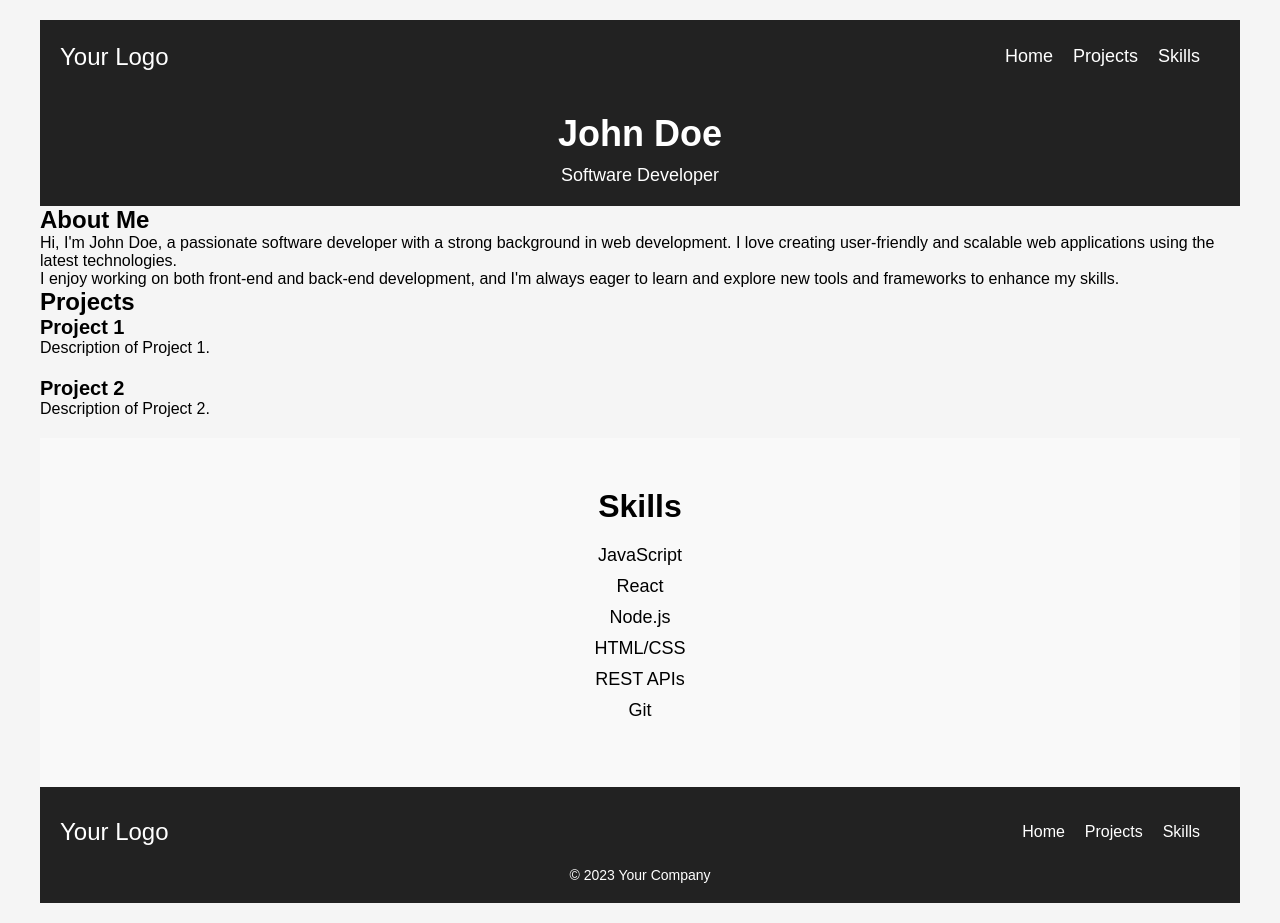
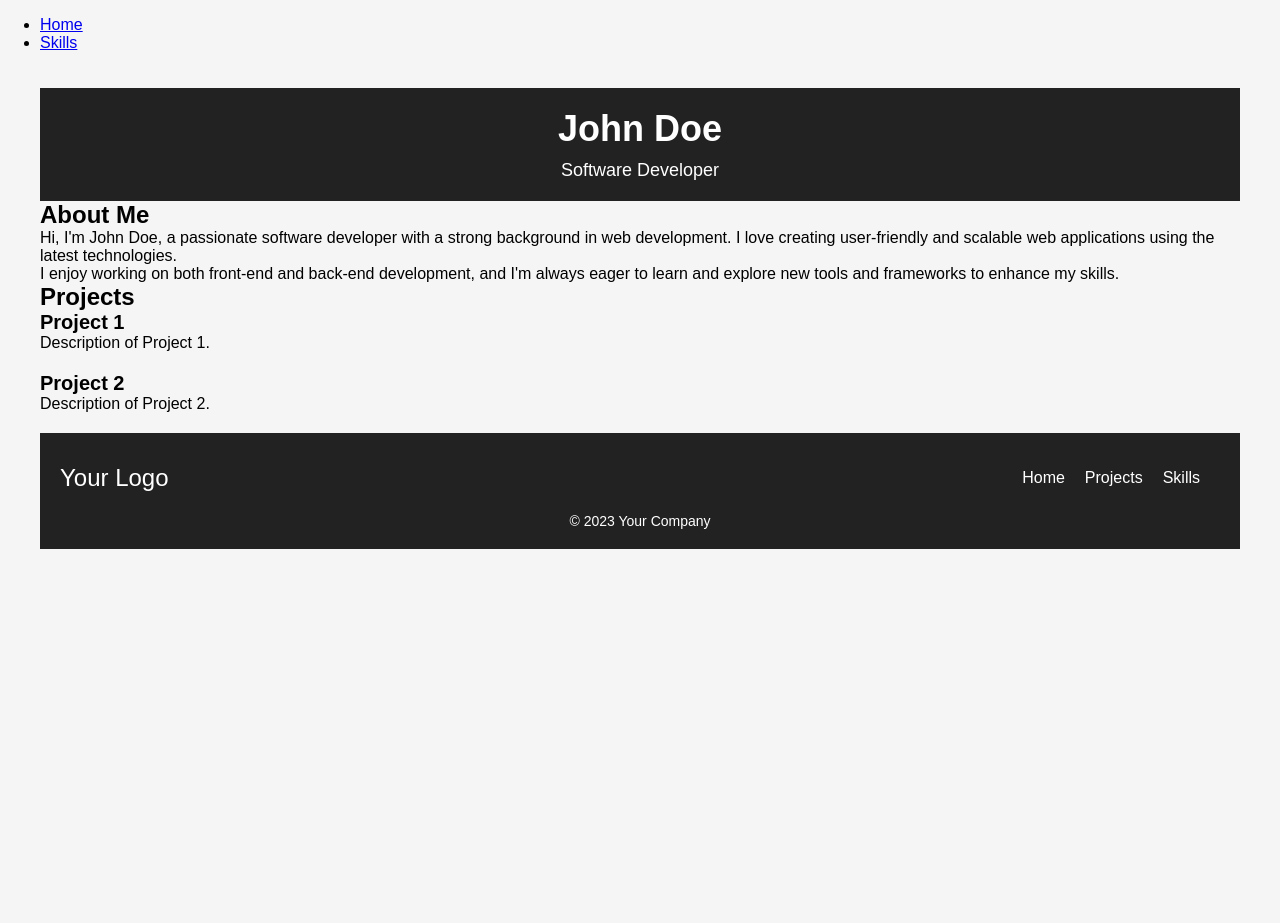
Before and after one commit to calebgdarling/caleb-darling-portfolio, a React (Create React App) app: page / in a window 1280 px wide. After the commit the page ends 800 px from the top, so only its background shows below. Built offline with nearby package versions, Linux system fonts and the light colour scheme.

Commit message:
added react-router for seperate pages

```diff
--- a/src/App.js
+++ b/src/App.js
@@ -1,15 +1,17 @@
 import React from 'react';
-import { BrowserRouter as Router, Route, Switch } from 'react-router-dom';
+import { BrowserRouter as Router, Route, Routes } from 'react-router-dom';
 import Home from './components/pages/home-page/Home';
 import SkillsPage from './components/pages/skills-page/SkillsPage';
+import Navbar from './components/navbar/Navbar';
 
 function App() {
   return (
     <Router>
-      <Switch>
-        <Route exact path="/" component={Home} />
-        <Route path="/skills" component={SkillsPage} />
-      </Switch>
+      <Navbar />
+      <Routes>
+        <Route path="/" element={<Home />} />
+        <Route path="/skills" element={<SkillsPage />} />
+      </Routes>
     </Router>
   );
 }
--- a/src/components/navbar/Navbar.js
+++ b/src/components/navbar/Navbar.js
@@ -1,16 +1,16 @@
 import React from 'react';
-import './Navbar.css'; // You can create a separate CSS file for styling
+import { Link } from 'react-router-dom'; // Import Link from react-router-dom
 
 function Navbar() {
   return (
     <nav className="navbar">
-      <div className="logo">
-        <a href="/">Your Logo</a>
-      </div>
-      <ul className="nav-links">
-        <li><a href="#home">Home</a></li>
-        <li><a href="#projects">Projects</a></li>
-        <li><a href="#skills">Skills</a></li>
+      <ul>
+        <li>
+          <Link to="/">Home</Link> {/* Use Link to navigate to Home */}
+        </li>
+        <li>
+          <Link to="/skills">Skills</Link> {/* Use Link to navigate to Skills */}
+        </li>
         {/* Add more navigation links as needed */}
       </ul>
     </nav>
--- a/src/components/pages/home-page/Home.js
+++ b/src/components/pages/home-page/Home.js
@@ -5,16 +5,13 @@ import Projects from '../../sections/projects/Projects';
 import AboutMe from '../../sections/about-me/AboutMe';
 import Header from '../../header/Header';
 import Footer from '../../footer/Footer';
-import Navbar from '../../navbar/Navbar';
 
 function Home() {
   return (
     <div className="home-container">
-      <Navbar />
       <Header />
       <AboutMe />
       <Projects />
-      <Skills />
       <Footer />
     </div>
   );
```
